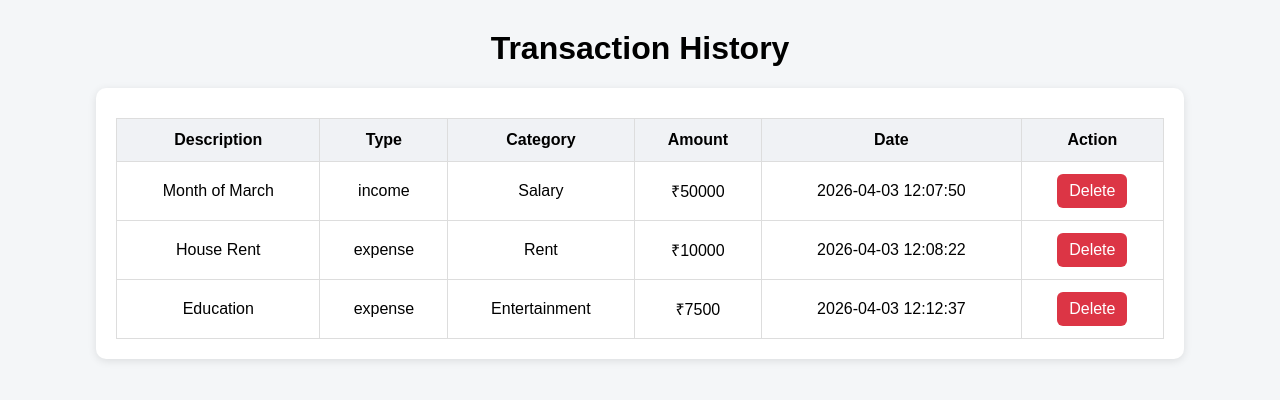
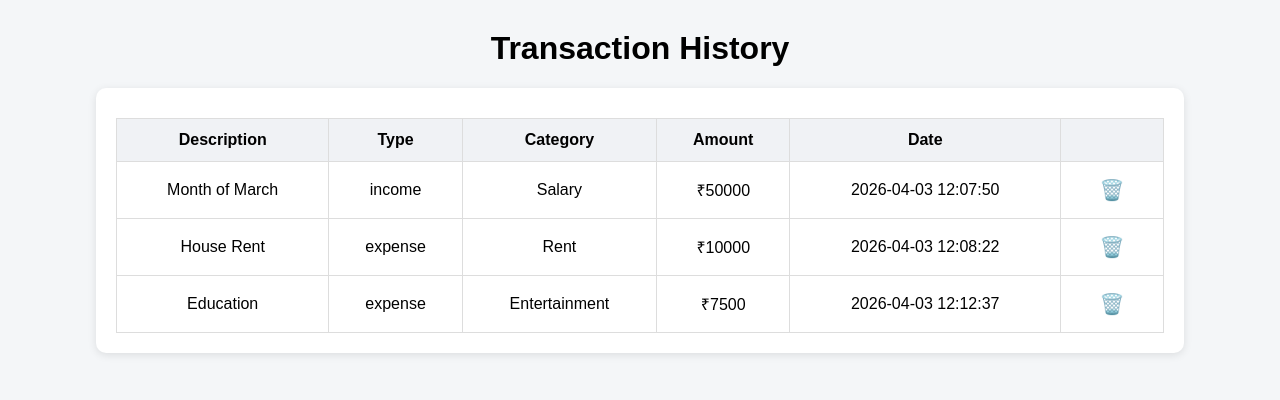
Before and after one commit to TDileepKumar/Smart-Budget-Tracker, a Flask app: page /history in a window 1280 px wide. Shown: the part 56-456 px from the top of the page. Run offline with Flask 3, Linux system fonts and the light colour scheme.

Commit message:
Cleaned styles and updated history delete icon

```diff
--- a/static/style.css
+++ b/static/style.css
@@ -98,26 +98,27 @@ form {
 }
 
 input,
-select,
+select {
+    padding: 12px;
+    font-size: 16px;
+    border-radius: 6px;
+    border: 1px solid #ccc;
+}
+
 button {
+    border: none;
+    cursor: pointer;
+}
+
+form button:not(.icon-delete-btn) {
+    background-color: #2d89ef;
+    color: white;
     padding: 12px;
     font-size: 16px;
     border-radius: 6px;
 }
 
-input,
-select {
-    border: 1px solid #ccc;
-}
-
-button {
-    background-color: #2d89ef;
-    color: white;
-    border: none;
-    cursor: pointer;
-}
-
-button:hover {
+form button:not(.icon-delete-btn):hover {
     background-color: #1b5fa7;
 }
 
@@ -127,11 +128,14 @@ table {
     margin-top: 10px;
 }
 
-table, th, td {
+table,
+th,
+td {
     border: 1px solid #ddd;
 }
 
-th, td {
+th,
+td {
     padding: 12px;
     text-align: center;
 }
@@ -144,13 +148,18 @@ th {
     display: inline;
 }
 
-.delete-btn {
-    background-color: #dc3545;
-    padding: 8px 12px;
+.icon-delete-btn {
+    background: transparent;
+    border: none;
+    font-size: 20px;
+    cursor: pointer;
+    color: #dc3545;
+    padding: 4px 8px;
 }
 
-.delete-btn:hover {
-    background-color: #b02a37;
+.icon-delete-btn:hover {
+    color: #b02a37;
+    transform: scale(1.1);
 }
 
 .chart-box {
@@ -177,3 +186,24 @@ th {
     max-width: 300px;
     margin: 20px auto 0;
 }
+
+.chat-box {
+    height: 300px;
+    overflow-y: auto;
+    border: 1px solid #ddd;
+    padding: 10px;
+    margin-bottom: 10px;
+    background: #f9f9f9;
+}
+
+.user-message {
+    text-align: right;
+    margin: 5px 0;
+    color: #2d89ef;
+}
+
+.bot-message {
+    text-align: left;
+    margin: 5px 0;
+    color: #333;
+}
--- a/templates/history.html
+++ b/templates/history.html
@@ -14,7 +14,7 @@
                 <th>Category</th>
                 <th>Amount</th>
                 <th>Date</th>
-                <th>Action</th>
+                <th></th>
             </tr>
 
             {% for transaction in transactions %}
@@ -26,7 +26,7 @@
                 <td>{{ transaction.date }}</td>
                 <td>
                     <form action="{{ url_for('delete_transaction', transaction_id=transaction.id) }}" method="POST" class="delete-form">
-                        <button type="submit" class="delete-btn">Delete</button>
+                        <button type="submit" class="icon-delete-btn" title="Delete Transaction">🗑️</button>
                     </form>
                 </td>
             </tr>
```
